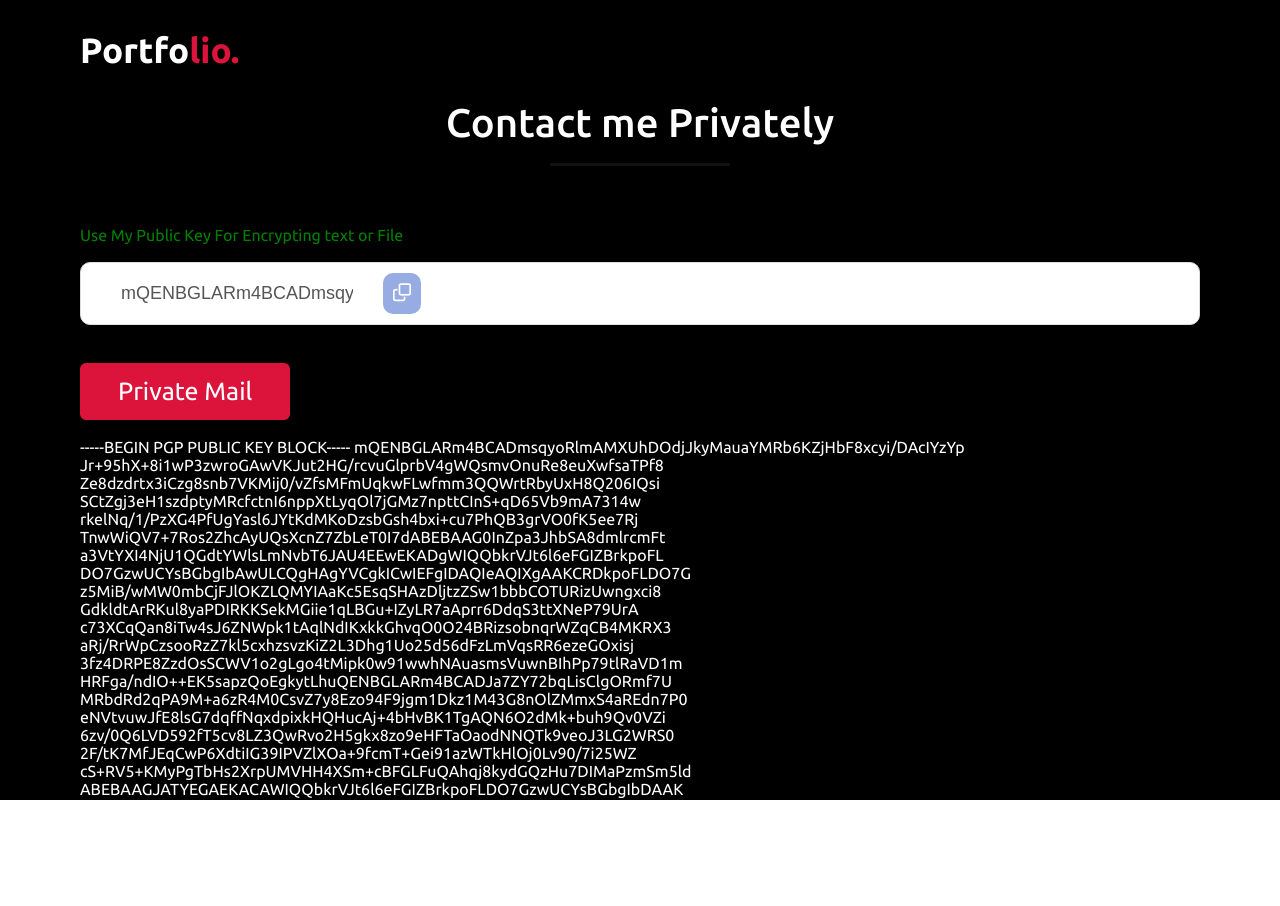
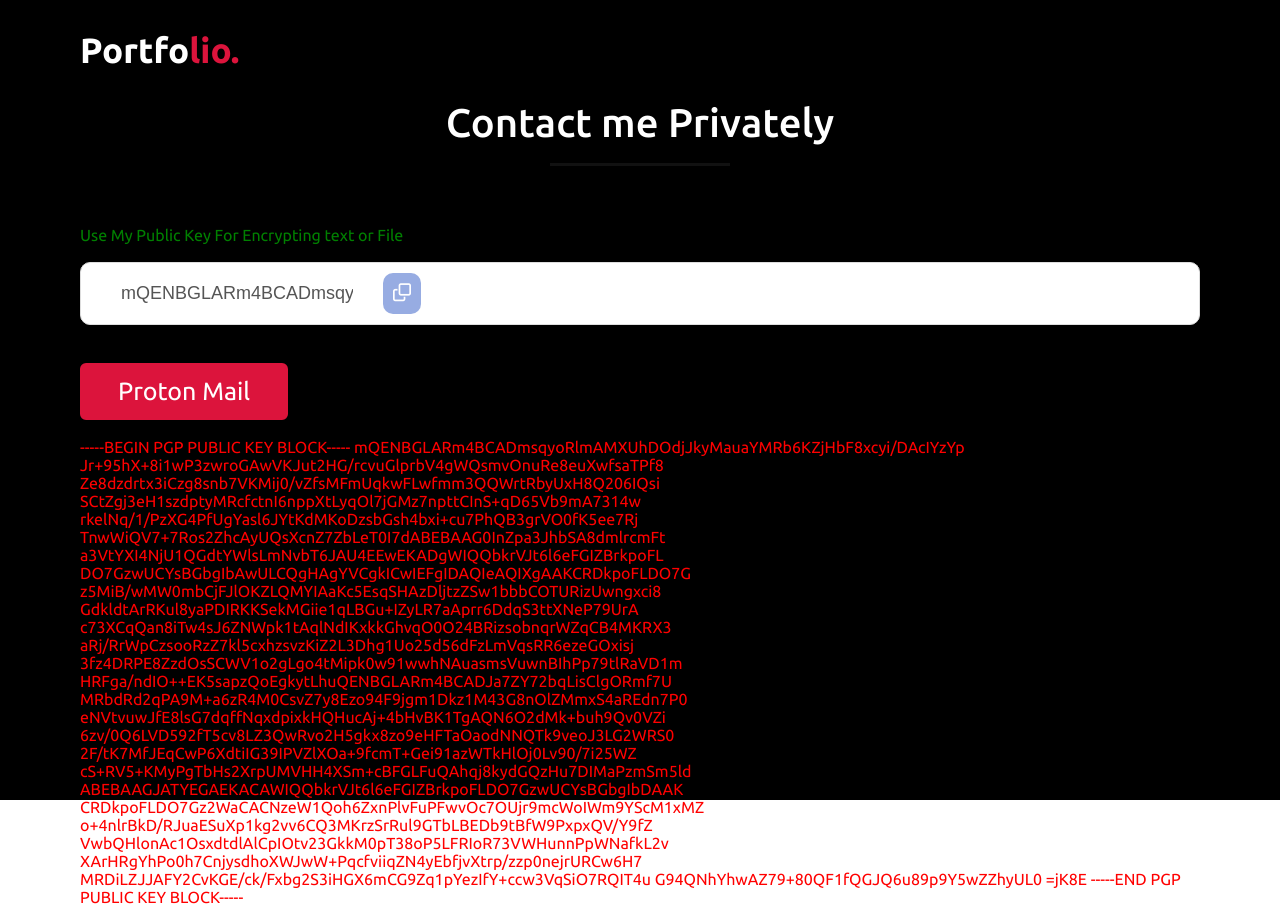
Before and after one commit to lea-dtech/portfolio1, a Django app: page /contact_private in a window 1280 px wide. Run offline with Django 4.2, Linux system fonts and the light colour scheme; some libraries are stand-ins or nearby versions.

Commit message:
public key style change

```diff
--- a/portfolio/templates/portfolio/index.html
+++ b/portfolio/templates/portfolio/index.html
@@ -414,13 +414,13 @@
                 <div class="text">Get in Touch</div>
                 <p></p>
                 <div class="icons">
-                    <div class="row">
+                    <!-- <div class="row">
                         <i class="fas fa-user"></i>
                         <div class="info">
                             <div class="head">Mobile</div>
-                            <div class="sub-title">+91 7061808655</div>
+                            <div class="sub-title">+91 xxxxxxxx</div>
                         </div>
-                    </div>
+                    </div> -->
                     <div class="row">
                         <i class="fas fa-map-marker-alt"></i>
                         <div class="info">
--- a/portfolio/templates/portfolio/personal.html
+++ b/portfolio/templates/portfolio/personal.html
@@ -125,10 +125,10 @@
                 </div><br>
                 <!-- -----END PGP PUBLIC KEY BLOCK----- -->
             </div>
-            <a href="mailto:vikramkumar8655@proton.me">Private Mail</a>
+            <a href="mailto:vikramkumar8655@proton.me">Proton Mail</a>
             <br><br>
             <div>
-                <p class="text">
+                <p class="text" style="color: red;">
                 -----BEGIN PGP PUBLIC KEY BLOCK-----
 
 mQENBGLARm4BCADmsqyoRlmAMXUhDOdjJkyMauaYMRb6KZjHbF8xcyi/DAcIYzYp
```
